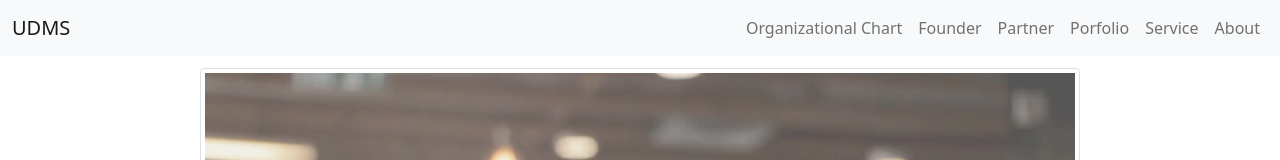
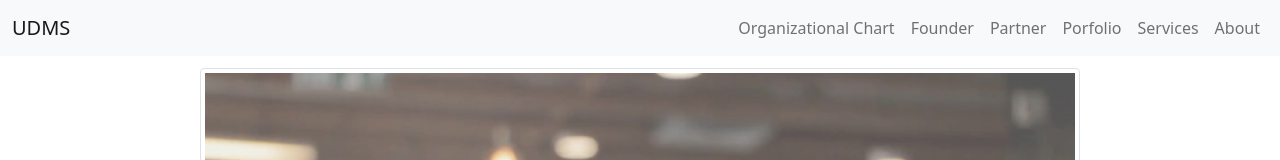
Before and after one commit to pebojote/udms, a Vue app: page / in a window 1280 px wide. Shown: the top 160 px of the page. Built offline with nearby package versions, Linux system fonts and the light colour scheme.

Commit message:
Change Nav Label to Services (#2)
closed #2

```diff
--- a/src/App.vue
+++ b/src/App.vue
@@ -34,7 +34,7 @@
             </li>
             <li class="nav-item">
               <router-link to="/service" class="nav-link">
-                Service
+                Services
               </router-link>
             </li>
             <li class="nav-item">
```
